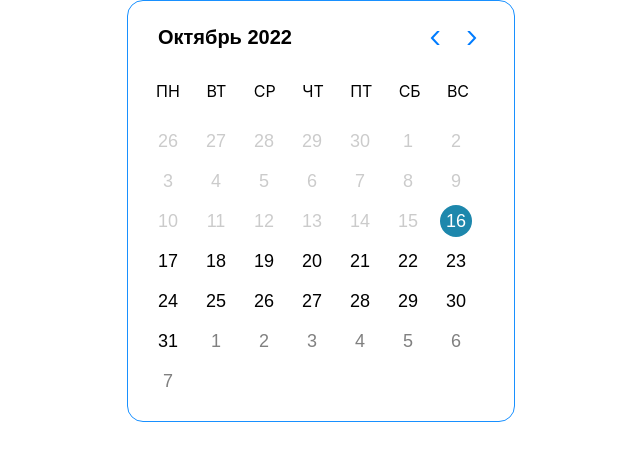
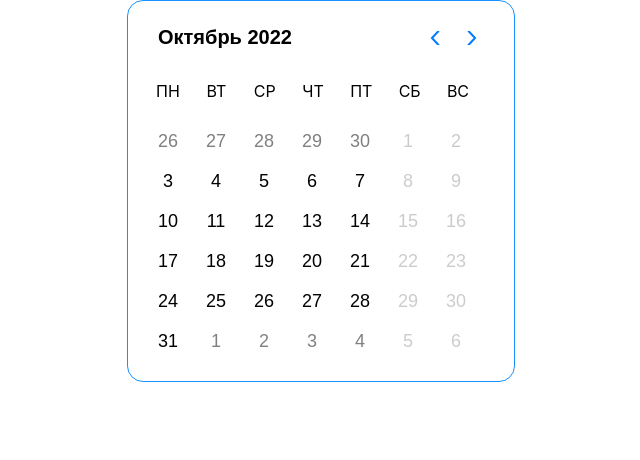
Before and after one commit to Cabagemage/datepicker, a React (Create React App) app: page / in a window 1280 px wide. Shown: the top 460 px of the page, without its empty margins (319-959 px from the left). Built offline with nearby package versions, Linux system fonts and the light colour scheme.

Commit message:
feat: add disabled dates & weekendDates

```diff
--- a/src/DatePicker/MonthView.tsx
+++ b/src/DatePicker/MonthView.tsx
@@ -1,11 +1,12 @@
 import classNames from "classnames";
 import {
+  DAYS_IDX_LIST,
   DEFAULT_TRANSLATED_DAYS_OF_WEEK,
   getFormattedDateToLocale,
   getFormattedShortDay,
 } from "../utils";
 import { MouseEventHandler } from "react";
-import { isEndTimeEarlierThanStartTime } from "../utils/handlers/dateHandlers";
+import { isFirstDateEarlierThanSecondOne } from "../utils/handlers/dateHandlers";
 
 export type MonthViewProps = {
   className?: HTMLDivElement["className"];
@@ -15,6 +16,8 @@ export type MonthViewProps = {
   onHoverDay: MouseEventHandler<HTMLButtonElement>;
   selectedDates: Array<string | Date>;
   minDate?: Date;
+  disabledDates?: Array<Date | string>;
+  weekendDates?: typeof DAYS_IDX_LIST;
 };
 export const MonthView = ({
   month,
@@ -24,7 +27,12 @@ export const MonthView = ({
   onHoverDay,
   className,
   minDate,
+  disabledDates,
+  weekendDates,
 }: MonthViewProps) => {
+  const mappedBannedDates = disabledDates?.map((item) => {
+    return getFormattedDateToLocale(item);
+  });
   return (
     <div className={className}>
       <ul className={"datePicker-weekdays"}>
@@ -41,11 +49,16 @@ export const MonthView = ({
         const isDateNotRelatedToCurrentMonth = item.getMonth() !== currentMonth;
         const isDisabled =
           minDate !== undefined
-            ? isEndTimeEarlierThanStartTime(item, minDate)
+            ? isFirstDateEarlierThanSecondOne(item, minDate)
             : false;
         const isSelected = selectedDates.includes(
           getFormattedDateToLocale(item)
         );
+        const isDateDisabled =
+          mappedBannedDates !== undefined &&
+          mappedBannedDates.includes(getFormattedDateToLocale(item));
+        const isWeekendDay =
+          weekendDates !== undefined && weekendDates.includes(item.getDay());
         return (
           <button
             onClick={() => {
@@ -61,12 +74,13 @@ export const MonthView = ({
                 greyText: isDateNotRelatedToCurrentMonth,
               },
               {
-                selected: isSelected,
-                "datePicker-body__day_disabled": isDisabled,
+                selected: isSelected && !isDateDisabled && !isWeekendDay,
+                "datePicker-body__day_disabled":
+                  isDisabled || isDateDisabled || isWeekendDay,
               }
             )}
             key={item.toString()}
-            disabled={isDisabled}
+            disabled={isDisabled || isDateDisabled || isWeekendDay}
           >
             <span className={"datePicker-body__day-text"}>
               {getFormattedShortDay(item)}
--- a/src/DatePicker/datePicker.css
+++ b/src/DatePicker/datePicker.css
@@ -105,7 +105,7 @@
 
 .datePicker-body__month-cell{
     all: unset;
-    width: 106px;
+    width: 100px;
     text-align: center;
     cursor: pointer;
     height: 50px;
--- a/src/DatePicker/index.tsx
+++ b/src/DatePicker/index.tsx
@@ -17,6 +17,7 @@ import { useEffect, useMemo, useState } from "react";
 import add from "date-fns/add";
 import { sub } from "date-fns";
 import { MonthView } from "./MonthView";
+import { isFirstDateEarlierThanSecondOne } from "../utils/handlers/dateHandlers";
 const INITIAL_MONTH_DATES = getFinalizedDates({
   initialDate: new Date(),
 });
@@ -30,6 +31,7 @@ const DatePicker = <T,>({
 
   const [currentMonthIdx, setCurrentMonthIdx] = useState(new Date().getMonth());
   const [month, setMonth] = useState(INITIAL_MONTH_DATES);
+
   const [currentDate, setCurrentDate] = useState(new Date());
   const [selectedDates, setSelectedDates] = useState<Array<string | Date>>([
     getFormattedDateToLocale(currentDate),
@@ -83,12 +85,23 @@ const DatePicker = <T,>({
       });
     }
     if (mode === "interval") {
-      if (selectedDates.length >= 1 && datesInterval.end !== null) {
-        return;
+      if (datesInterval.start === null) {
+        setDatesInterval((prev) => {
+          return { ...prev, start: date };
+        });
+        setSelectedDates([date]);
       }
-      setDatesInterval((prev) => {
-        return { ...prev, start: date };
-      });
+      if (datesInterval.start !== null && datesInterval.end === null) {
+        setDatesInterval((prev) => {
+          return { ...prev, end: date };
+        });
+      }
+      if (datesInterval.end && datesInterval.start) {
+        console.info("boba");
+        setDatesInterval((prev) => {
+          return { ...prev, start: date, end: null };
+        });
+      }
     }
   };
   useEffect(() => {
@@ -100,11 +113,13 @@ const DatePicker = <T,>({
   }, [currentMonthIdx, currentDate]);
 
   const hoverEvent: React.MouseEventHandler<HTMLButtonElement> = (e) => {
+    if (datesInterval.start !== null && datesInterval.end !== null) {
+      return;
+    }
+
     const lastTriggeredDate = new Date(e.currentTarget.value);
+
     if (mode === "interval" && datesInterval.start !== null) {
-      setDatesInterval((prev) => {
-        return { ...prev, end: lastTriggeredDate };
-      });
       const formattedDates = getDatesInRange(
         datesInterval.start,
         lastTriggeredDate
@@ -178,9 +193,9 @@ const DatePicker = <T,>({
       {view === "month" && (
         <MonthView
           month={month}
-          minDate={new Date()}
           className="datePicker-body"
           currentMonth={currentMonthIdx}
+          weekendDates={[6, 0]}
           selectedDates={selectedDates}
           onSelectDay={selectDay}
           onHoverDay={hoverEvent}
--- a/src/utils/constants/constants.ts
+++ b/src/utils/constants/constants.ts
@@ -6,6 +6,7 @@ export const ONE_WEEK = 7;
 export const DECEMBER_NUMBER = 11;
 export const JANUARY_NUMBER = 0;
 export const MONTHS_IDX_LIST = [0, 1, 2, 3, 4, 5, 6, 7, 8, 9, 10, 11];
+export const DAYS_IDX_LIST = [0, 1, 2, 3, 4, 5, 6];
 export const DEFAULT_TRANSLATED_DAYS_OF_WEEK = [
   "ПН",
   "ВТ",
@@ -15,3 +16,4 @@ export const DEFAULT_TRANSLATED_DAYS_OF_WEEK = [
   "СБ",
   "ВС",
 ];
+export const MAX_DATES_LENGTH = [36, 43];
--- a/src/utils/constants/index.ts
+++ b/src/utils/constants/index.ts
@@ -8,4 +8,6 @@ export {
   DEFAULT_TRANSLATED_DAYS_OF_WEEK,
   ONE_WEEK,
   MONDAY,
+  DAYS_IDX_LIST,
+  MAX_DATES_LENGTH,
 } from "./constants";
--- a/src/utils/handlers/dateHandlers.ts
+++ b/src/utils/handlers/dateHandlers.ts
@@ -10,7 +10,12 @@ import {
   previousMonday,
   startOfYear,
 } from "date-fns";
-import { MONDAY, MONTHS_IDX_LIST, ONE_WEEK } from "../constants";
+import {
+  MAX_DATES_LENGTH,
+  MONDAY,
+  MONTHS_IDX_LIST,
+  ONE_WEEK,
+} from "../constants";
 import {
   GetCurrentMonth,
   GetDatesInRange,
@@ -102,29 +107,20 @@ export const getFinalizedDates: GetFinalizedDatesArray = ({
     year: year ?? initialDate.getFullYear(),
     month: month ?? initialDate.getMonth(),
   });
-  const firstWeekOfCurrentMonth = currentMonth.slice(0, 7);
 
-  const updatedArray: Array<Date> = [];
-  firstWeekOfCurrentMonth.forEach((item, idx, arr) => {
-    const day = arr[idx];
-    if (idx === 0 && day.getDay() !== 1) {
-      previousWeek.filter((item) => {
-        if (item.getDay() !== 0 && item.getDay() !== 6) {
-          updatedArray.push(item);
-        }
-        return item;
-      });
-    }
-  });
-  const temporaryArray = updatedArray.concat(currentMonth).concat(nextWeek);
-  const result = temporaryArray.filter((day, idx, array) => {
+  const temporaryArray = previousWeek.concat(currentMonth).concat(nextWeek);
+  const excludeRepeatedElements = temporaryArray.filter((day, idx, array) => {
     return (
       array.findIndex((value) => {
         return format(value, "MM dd yyyy") === format(day, "MM dd yyyy");
       }) === idx
     );
   });
-  return result.sort(compareAsc);
+  const sortedDates = excludeRepeatedElements.sort(compareAsc);
+  const slicedDates = MAX_DATES_LENGTH.includes(sortedDates.length)
+    ? sortedDates.slice(0, -1)
+    : sortedDates;
+  return slicedDates;
 };
 
 // returns number in format 1, 2,3, 4, 5 casted to string;
@@ -159,7 +155,7 @@ export const getMonthsOfYear: GetMonthsOfYear = (date) => {
 };
 
 // Функция, определяющая, что переданная дата меньше, чем дата конца
-export const isEndTimeEarlierThanStartTime = (
+export const isFirstDateEarlierThanSecondOne = (
   start: Date | string,
   end: Date | string
 ): boolean => {
```
